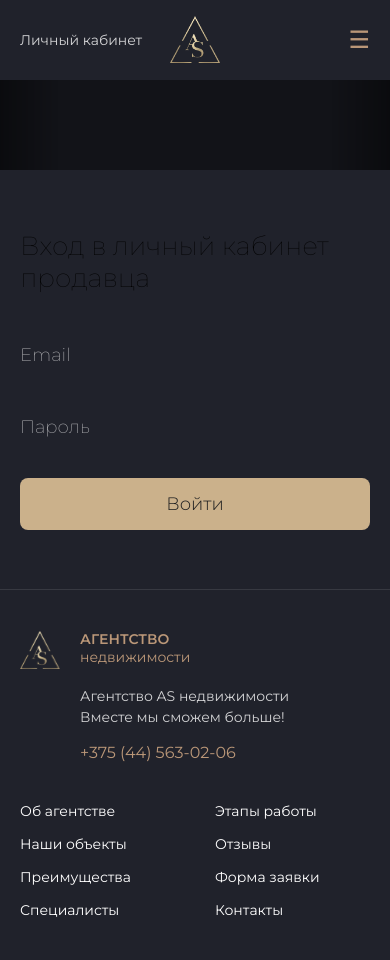
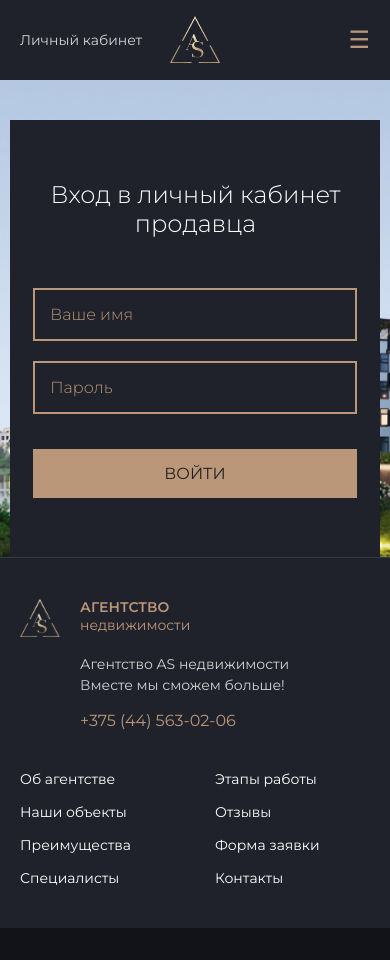
Before and after one commit to Max-Semian/realty_app, a Next.js app: page /realty_app/login in a window 390 px wide. After the commit the page ends 928 px from the top, so only its background shows below. Built offline with nearby package versions, Linux system fonts and the light colour scheme.

Commit message:
login css

```diff
--- a/src/components/LoginSection/LoginPersonalAccount.module.css
+++ b/src/components/LoginSection/LoginSection.module.css
@@ -6,6 +6,9 @@
   display: flex;
   justify-content: center;
   overflow: hidden;
+  background-image: url('/realty_app/home.jpg');
+  background-size: cover;
+  background-position: center;
 }
 
 /* Main container */
@@ -14,35 +17,31 @@
   max-width: 1400px;
   width: 100%;
   background-color: #20222B;
-  padding: 60px 60px;
+  padding: 80px 60px 200px 60px;
   display: flex;
   flex-direction: column;
-}
-
-.loginBox {
-  background-color: #20222B;
-  padding: 60px;
-  max-width: 460px;
-  width: 100%;
-  border-radius: 12px;
+  justify-content: center;
+  align-items: center;
   text-align: center;
-  color: white;
 }
 
 .title {
-  font-size: 32px;
-  font-weight: 100;
-  margin-bottom: 40px;
+  font-size: 38px;
+  color: white;
+  font-weight: 300;
+  margin-bottom: 80px;
+  width: 600px;
 }
 
 .form {
   display: flex;
   flex-direction: column;
-  gap: 30px;
+  gap: 50px;
+  width: 550px;
 }
 
 .inputItem {
-  border-bottom: 2px solid #BA9778;
+  /* border: 2px solid #BA9778; */
   position: relative;
 }
 
@@ -51,29 +50,30 @@
   font-family: 'Montserrat', sans-serif;
   background-color: transparent;
   border: none;
-  padding: 10px 0;
+  padding: 25px;
   font-size: 18px;
-  font-weight: 200;
+  font-weight: 300;
   color: white;
   outline: none;
+  border: 2px solid #BA9778;
 }
 
 .input::placeholder {
-  color: rgba(255, 255, 255, 0.6);
+  color: #BA9778;
 }
 
 .button {
   font-family: 'Montserrat', sans-serif;
-  padding: 15px;
-  background-color: #cbb18b;
+  padding: 25px;
+  margin-top: 15px;
+  background-color: #BA9778;
   color: #222;
   border: none;
   cursor: pointer;
   font-size: 18px;
-  font-weight: 300;
+  font-weight: 400;
   transition: background-color 0.3s;
   width: 100%;
-  border-radius: 8px;
 }
 
 .button:hover {
@@ -81,15 +81,27 @@
 }
 
 @media (max-width: 900px) {
-  .overlay {
-    padding: 40px 30px;
+  .loginSection{
+    padding: 120px 10px 0px 10px;
   }
-
-  .loginBox {
-    padding: 40px 30px;
+  .container {
+    width: 80%;
+    /* margin: 30px; */
+    padding: 60px 30px;
   }
 
   .title {
-    font-size: 26px;
+    font-size: 24px;
+    width: 90%;
+    margin-bottom: 50px;
+  }
+
+  .form{
+    width: 98%;
+    gap: 20px;
+  }
+  .input,.button{
+    padding: 15px;
+    font-size: 16px;
   }
 }
--- a/src/components/LoginSection/LoginSection.tsx
+++ b/src/components/LoginSection/LoginSection.tsx
@@ -1,17 +1,17 @@
 'use client';
 
 import React from 'react';
-import styles from './LoginPersonalAccount.module.css';
+import styles from './LoginSection.module.css';
 
-export default function LoginPersonalAccount() {
+export default function LoginSection() {
   return (
     <section className={styles.loginSection}>
       <div className={styles.container}>
           <h2 className={styles.title}>Вход в личный кабинет продавца</h2>
           <form className={styles.form}>
             <input
-              type="email"
-              placeholder="Email"
+              type="Name"
+              placeholder="Ваше имя"
               className={styles.input}
             />
             <input
@@ -19,7 +19,7 @@ export default function LoginPersonalAccount() {
               placeholder="Пароль"
               className={styles.input}
             />
-            <button type="submit" className={styles.button}>Войти</button>
+            <button type="submit" className={styles.button}>ВОЙТИ</button>
           </form>
         </div>
     </section>
```
